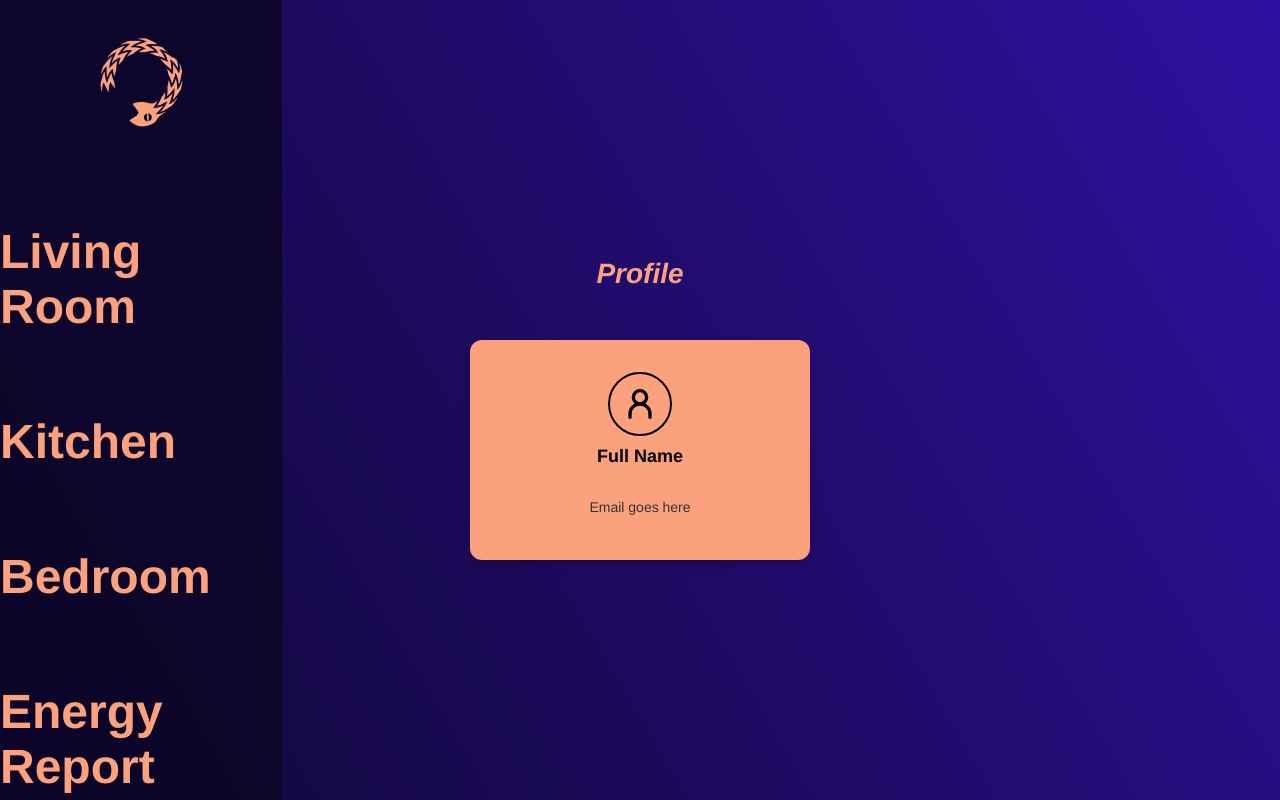
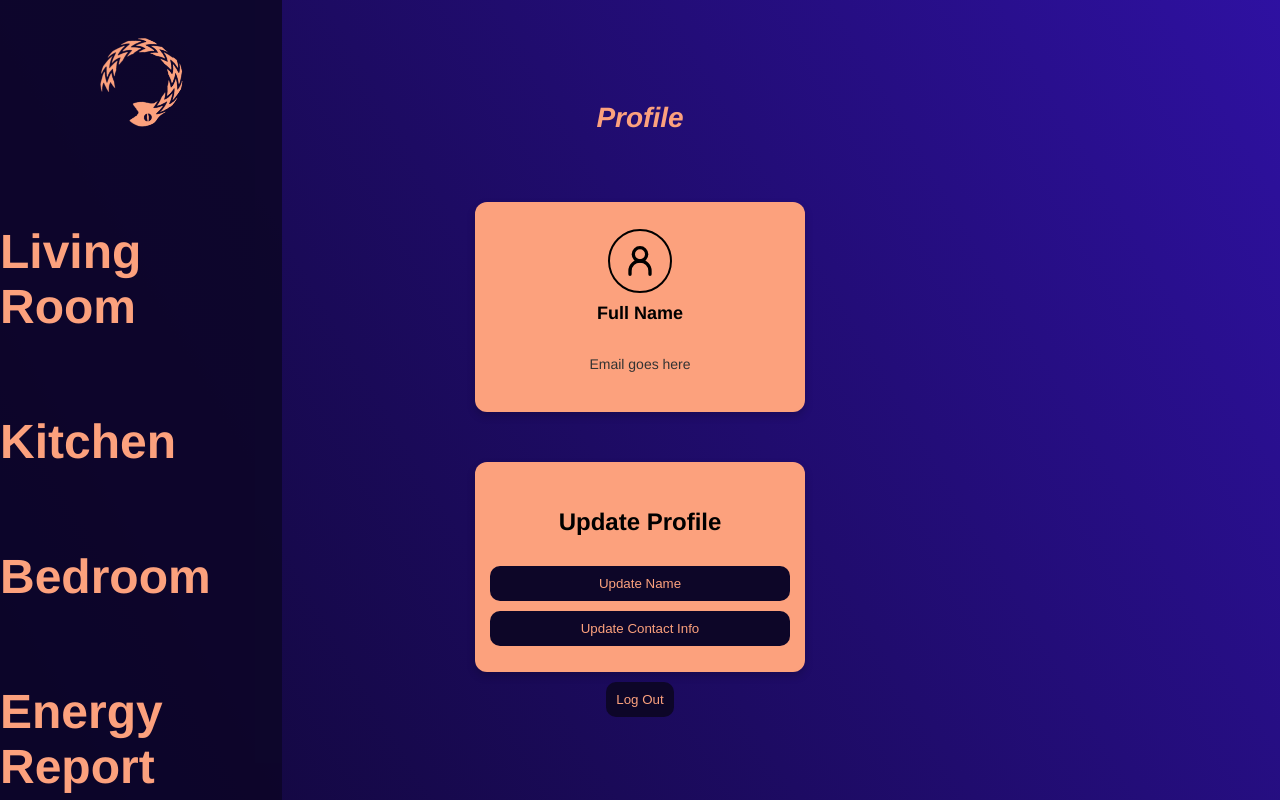
Before and after one commit to Hamish-MarshallDawson/iteration-inc, a React (Create React App) app: page /profile in a window 1280 px wide. Built offline with nearby package versions, Linux system fonts and the light colour scheme.

Commit message:
Updated profile page

```diff
--- a/src/css/profile-page.css
+++ b/src/css/profile-page.css
@@ -25,7 +25,6 @@
     font-style: italic;
     color: #fca17d; /* Matches the card color */
     text-align: center;
-    margin-bottom: 50px;
   }
 
 
@@ -36,6 +35,7 @@
     align-items: center;
     height: 100vh;
   }
+
 
   .card {
     width: 300px;
@@ -48,7 +48,8 @@
     align-items: center;
     justify-content: center;
     text-align: center;
-    padding: 20px;
+    padding: 15px;
+    margin-top: 50px;
   }
 
   .profile-image {
--- a/src/pages/ProfilePage.js
+++ b/src/pages/ProfilePage.js
@@ -3,12 +3,21 @@
 import React from "react";
 import "../css/profile-page.css"; // Ensure this imports your CSS file
 
+import Card from "../components/ui/card.js";
+import Button from "../components/ui/button.js";
+import Switch from "../components/ui/Switch.js";
+import CardContent from "../components/ui/cardContent.js";
+
+// <Card className="w-[300px] h-[180px] bg-[#fca17d] rounded-lg shadow-md flex flex-col items-center justify-center text-center mt-[50px] p-[15px]">
+
 const ProfilePage = () => {
   return (
+    <div className="container">
 
-    <div className="container">
       <h1 className="title">Profile</h1>
-      <div className="card">
+
+      {/* Profile Info */}
+      <Card className="card">
         <div className="profile-image">
           <svg
             viewBox="0 0 24 24"
@@ -25,7 +34,20 @@ const ProfilePage = () => {
         </div>
         <h3>Full Name</h3>
         <p>Email goes here</p>
+      </Card>
+
+    {/* Update Profile */}
+      <Card className="card">
+        <h2 className="text-lg font-semibold mb-2">Update Profile</h2>
+        <Button className="">Update Name</Button>
+        <Button className="">Update Contact Info</Button>
+      </Card>
+
+      {/* Log Out Button */}
+      <div>
+        <Button className="w-full bg-red-500 hover:bg-red-600">Log Out</Button>
       </div>
+
     </div>
   );
 };
```
